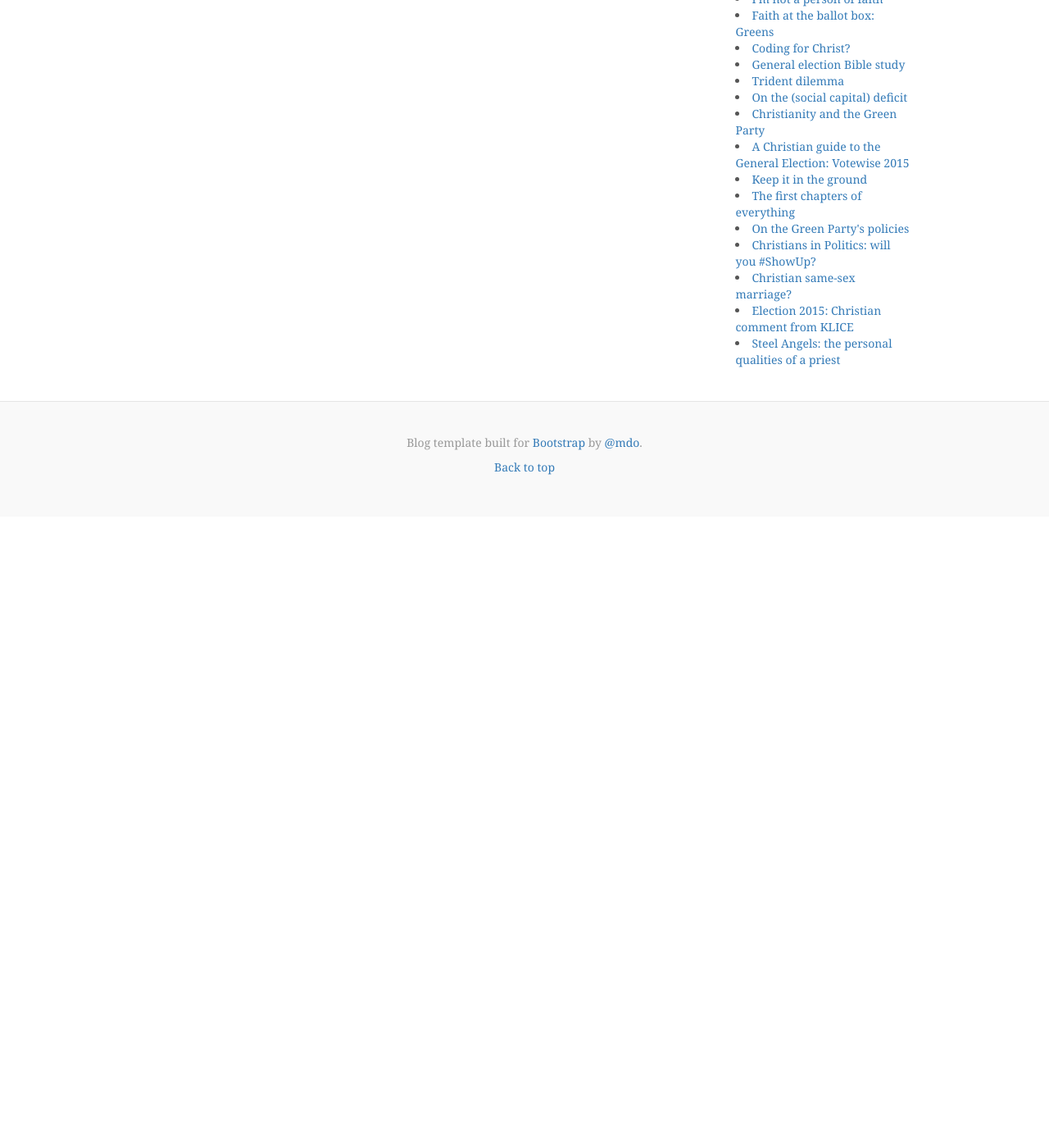
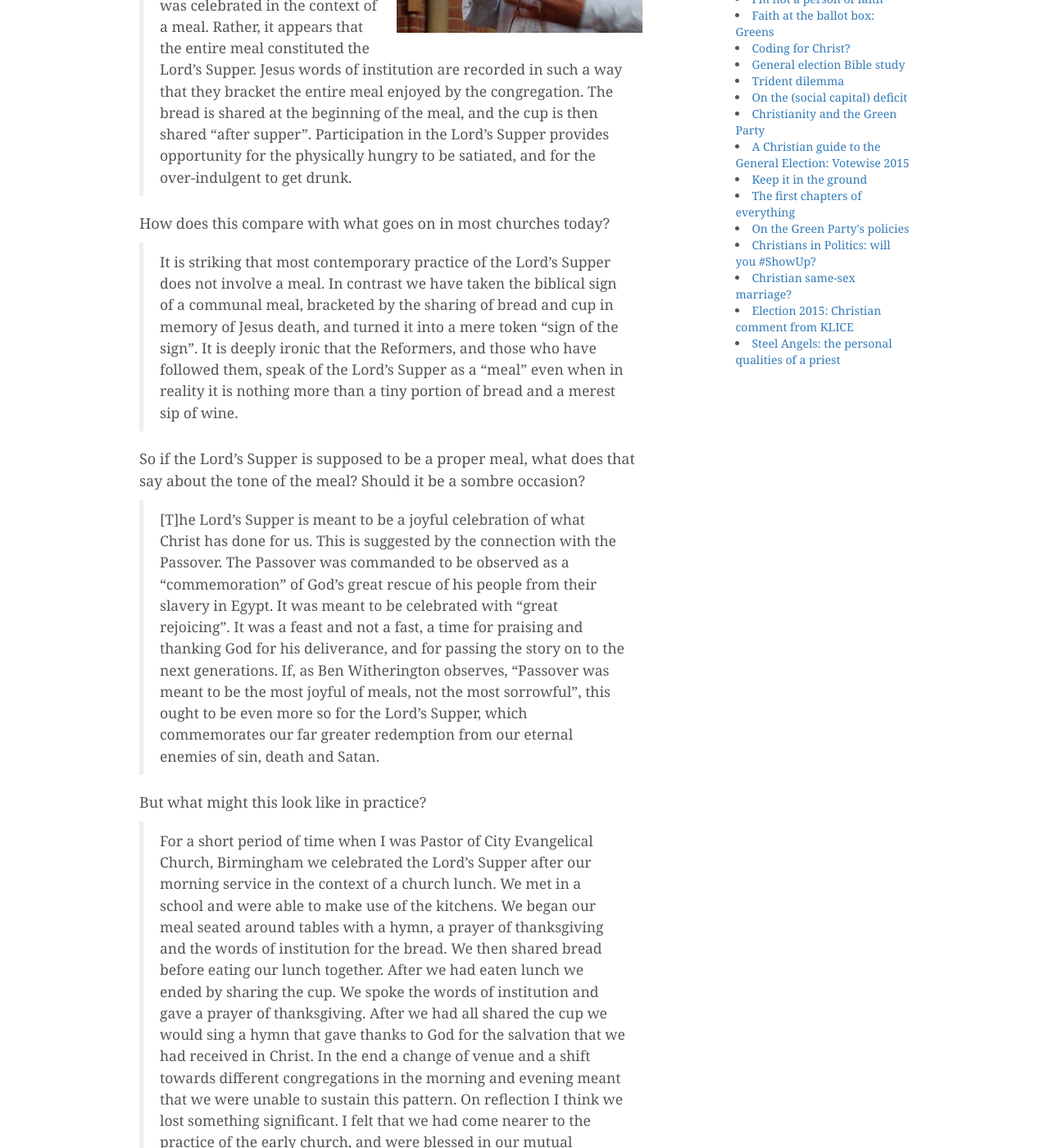
Before and after one commit to anthonyjsmith/anthonyjsmith.github.io, a Jekyll site: the page built from _posts/2015-08-21-it-is-not-a-supper-you-eat.md, in a window 1280 px wide and 1400 px high, scrolled down 771 px. Shown: the whole window at 82% size. Built offline with Jekyll 4.4.1, drawn with Linux system fonts in a browser that asks for light colours; nearby versions of some CDN libraries; comment, search, counter and statistics services are not loaded; before the commit the page ends 1401 px from its top, so only the background shows below that; some of the changed text lies outside the part shown.

Commit message:
Something went wrong there

```diff
--- a/_posts/2015-08-21-it-is-not-a-supper-you-eat.md
+++ b/_posts/2015-08-21-it-is-not-a-supper-you-eat.md
@@ -5,8 +5,22 @@ date: 2015-08-21 11:11:46.579887000 +01:00
 ---
 > The word "Supper" is not a technical, theological or religious term, but is simply the designation of the ordinary evening meal. In the culture of the time this would have been the main meal of the day, not just a light snack before bedtime, which is how we are culturally attuned to hear the term. The "Lord's Dinner" might be a more accurate rendition of what is meant.
 
----
-layout: post
-title: It is not a supper you eat
-date: 2015-08-21 11:11:46.579887000 +01:00
+[<img alt="John Stevens" title="John Stevens" src="/assets/john-stevens.jpg" class="alignright" />](http://www.john-stevens.com/)So writes [John Stevens](http://www.john-stevens.com/), National Director of the [FIEC](https://fiec.org.uk/), in a timely, provocative and lengthy article in the [spring edition](http://www.affinity.org.uk/foundations-issues/issue-68) of [Affinity's](http://www.affinity.org.uk/) [_Foundations_](http://www.affinity.org.uk/resources/foundations) journal, entitled [_Not Reformed Enough: Critiquing Contemporary Practice of the Lord’s Supper_](http://www.affinity.org.uk/foundations-issues/issue-68-article-2---not-reformed-enough-critiquing-contemporary-practice-of-the-lord-s-supper-).
+
+But bread and wine don't make much of a meal, do they?
+
+> 1 Corinthians 11:17-34 indicates not just that the Lord's Supper was celebrated in the context of a meal. Rather, it appears that the entire meal constituted the Lord's Supper. Jesus words of institution are recorded in such a way that they bracket the entire meal enjoyed by the congregation. The bread is shared at the beginning of the meal, and the cup is then shared "after supper". Participation in the Lord’s Supper provides opportunity for the physically hungry to be satiated, and for the over-indulgent to get drunk.
+
+How does this compare with what goes on in most churches today?
+
+> It is striking that most contemporary practice of the Lord's Supper does not involve a meal. In contrast we have taken the biblical sign of a communal meal, bracketed by the sharing of bread and cup in memory of Jesus death, and turned it into a mere token "sign of the sign". It is deeply ironic that the Reformers, and those who have followed them, speak of the Lord's Supper as a "meal" even when in reality it is nothing more than a tiny portion of bread and a merest sip of wine.
+
+So if the Lord's Supper is supposed to be a proper meal, what does that say about the tone of the meal? Should it be a sombre occasion?
+
+> [T]he Lord's Supper is meant to be a joyful celebration of what Christ has done for us. This is suggested by the connection with the Passover. The Passover was commanded to be observed as a "commemoration" of God's great rescue of his people from their slavery in Egypt. It was meant to be celebrated with "great rejoicing". It was a feast and not a fast, a time for praising and thanking God for his deliverance, and for passing the story on to the next generations. If, as Ben Witherington observes, "Passover was meant to be the most joyful of meals, not the most sorrowful", this ought to be even more so for the Lord's Supper, which commemorates our far greater redemption from our eternal enemies of sin, death and Satan.
+
+But what might this look like in practice?
+
+> For a short period of time when I was Pastor of City Evangelical Church, Birmingham we celebrated the Lord's Supper after our morning service in the context of a church lunch. We met in a school and were able to make use of the kitchens. We began our meal seated around tables with a hymn, a prayer of thanksgiving and the words of institution for the bread. We then shared bread before eating our lunch together. After we had eaten lunch we ended by sharing the cup. We spoke the words of institution and gave a prayer of thanksgiving. After we had all shared the cup we would sing a hymn that gave thanks to God for the salvation that we had received in Christ. In the end a change of venue and a shift towards different congregations in the morning and evening meant that we were unable to sustain this pattern. On reflection I think we lost something significant. I felt that we had come nearer to the practice of the early church, and were blessed in our mutual fellowship as a result. We avoided making too much, or too little, of the Lord's Supper. It became both more ordinary and more precious. I miss it and would love to be able to recapture something like it again.
+
 Worth reading the [whole article](http://www.affinity.org.uk/foundations-issues/issue-68-article-2---not-reformed-enough-critiquing-contemporary-practice-of-the-lord-s-supper-). Much to ponder.
```
